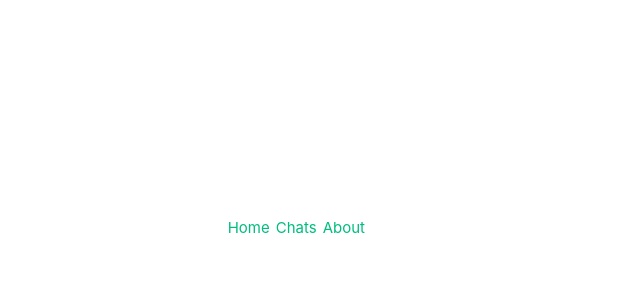
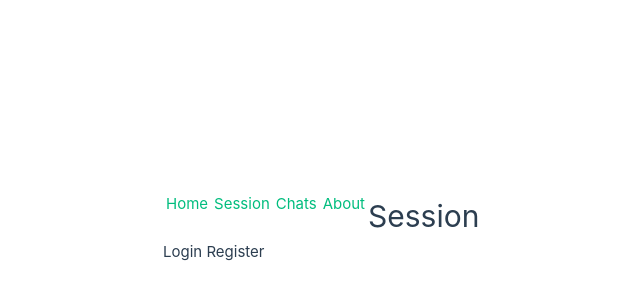
Before and after one commit to JDanielStart/vue-router, a Vue app: page /session in a window 1280 px wide. Before the commit this address had no page. Shown: the part 172-472 px from the top of the page, without its empty margins (272-912 px from the left). Built offline with nearby package versions, Linux system fonts and the light colour scheme.

Commit message:
Using named routes

```diff
--- a/src/App.vue
+++ b/src/App.vue
@@ -3,9 +3,10 @@
 
 <template>
   <div>
-    <router-link to="/">Home</router-link>
+    <router-link :to="{name: 'home'}">Home</router-link>
+    <router-link to="/session">Session</router-link>
     <router-link to="/chats">Chats</router-link>
-    <router-link to="/about">About</router-link>
+    <router-link :to="{name: 'about'}">About</router-link>
   </div>
   <RouterView/>
 </template>
--- a/src/router/index.js
+++ b/src/router/index.js
@@ -5,9 +5,22 @@
     history: createWebHistory(),
     routes: [
         //Aquí se descarga todo
-        { path: "/", component: HomeViewVue },
+        { path: "/", name: "home", component: HomeViewVue },
         //Esta es la manera para cargar solo la página que necesitamos en cada momento
-        { path: "/about", component: () => import("../views/AboutView.vue") },
+        { path: "/about", name: "about", component: () => import("../views/AboutView.vue") },
+        {
+            path: "/session",
+            component: () => import("../views/SessionView.vue"),
+            children: [
+                {
+                    path: "",
+                    components: {
+                        default: () => import("../views/LoginView.vue"),
+                        register: () => import("../views/RegisterView.vue"),
+                    }
+                }
+            ]
+        },
         {
             path: "/chats",
             component: () => import("../views/ChatsView.vue"),
--- /dev/null
+++ b/src/views/LoginView.vue
@@ -0,0 +1,3 @@
+<template>
+    Login
+</template>
--- /dev/null
+++ b/src/views/RegisterView.vue
@@ -0,0 +1,3 @@
+<template>
+    Register
+</template>
--- /dev/null
+++ b/src/views/SessionView.vue
@@ -0,0 +1,5 @@
+<template>
+    <h1>Session</h1>
+    <router-view/>
+    <router-view name="register"/>
+</template>
```
